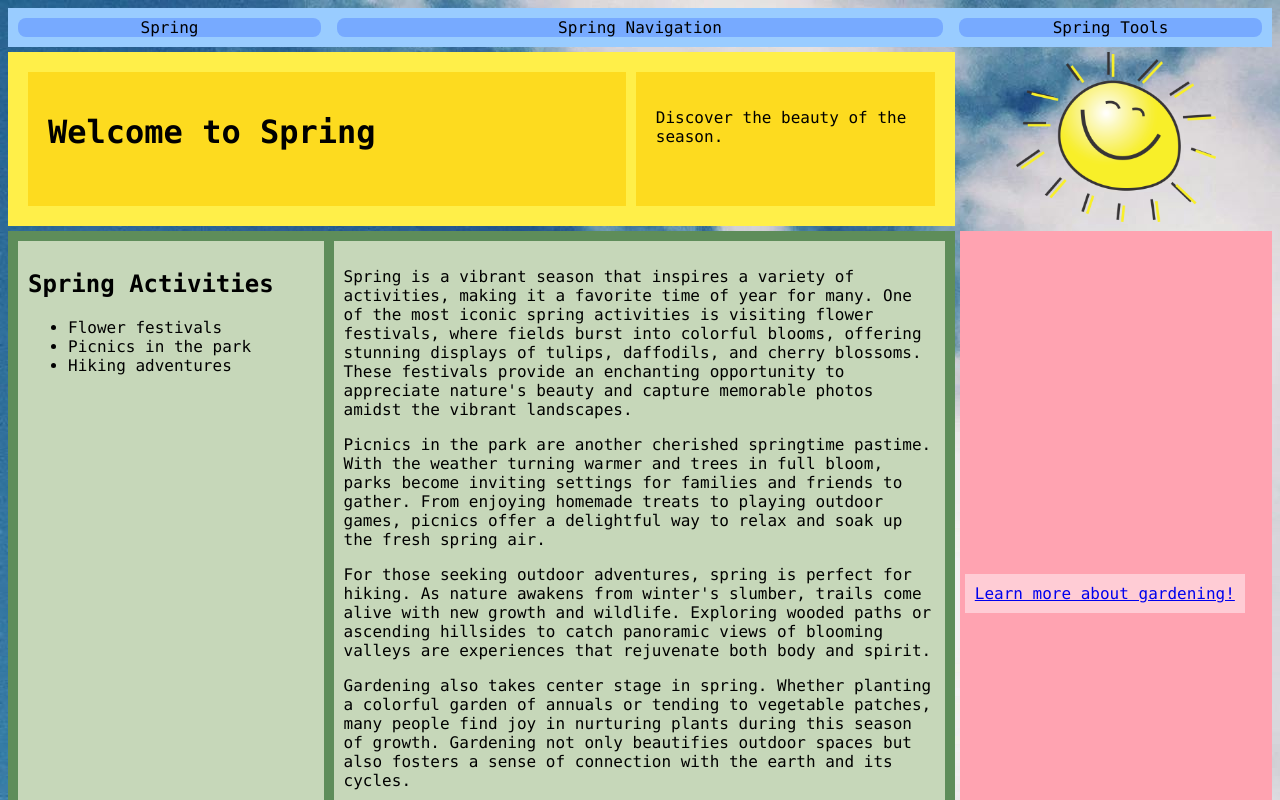
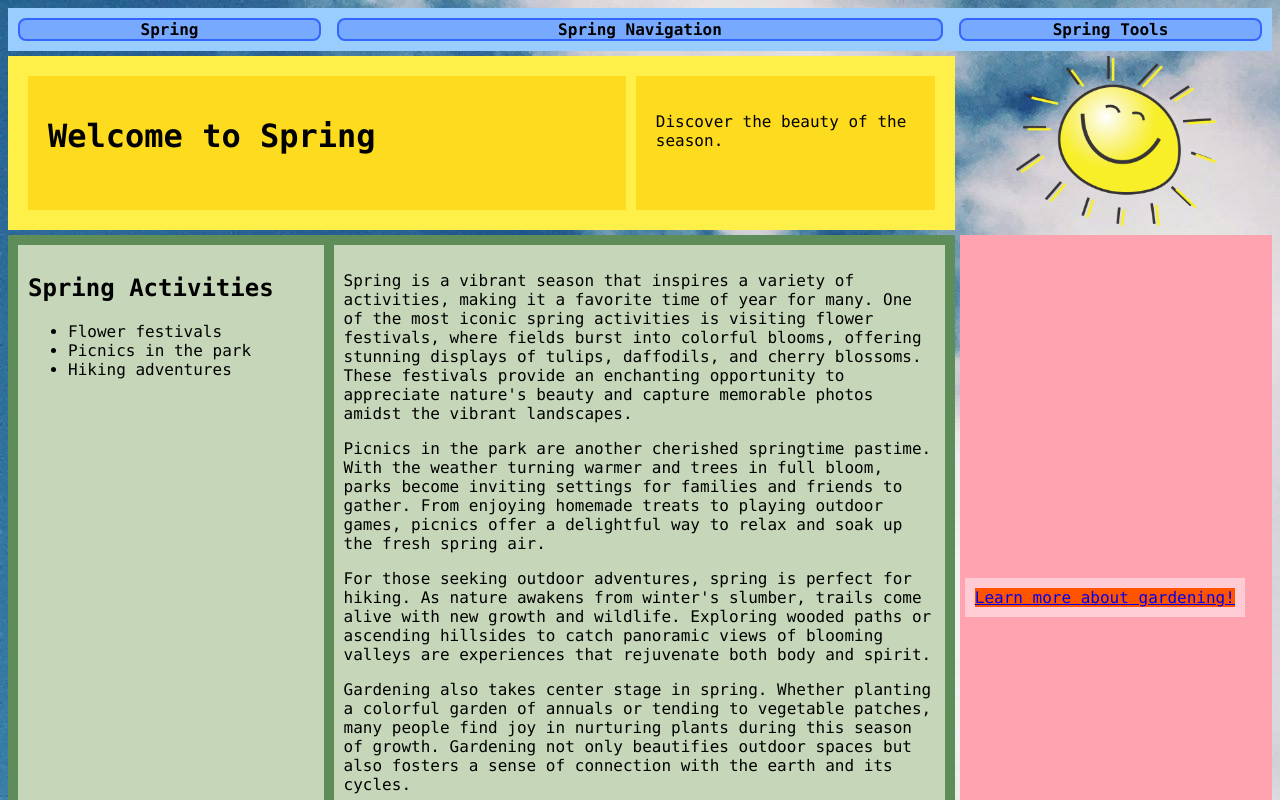
Before and after one commit to bolsteins/WebDevHW2, a plain HTML site: page index.html in a window 1280 px wide. In both pictures the pointer is over the link "Learn more about gardening!". Shown: the top 800 px of the page. Drawn offline with Linux system fonts and the light colour scheme.

Commit message:
hovering

```diff
--- a/hw2.css
+++ b/hw2.css
@@ -32,19 +32,29 @@ header {
         "nav tools";
 }
 
+  /* cursor: pointer; */
+
+
 .brand {
+    border: 2px solid #3366ff;
     background: #77aaff;
+    font-weight: bold;
     border-radius: 8px;
     grid-area: brand;
 }
+
 nav {
+    border: 2px solid #3366ff;
     background: #77aaff;
+    font-weight: bold;
     border-radius: 8px;
     grid-area: nav;
 }
 
 .tools {
+    border: 2px solid #3366ff;
     background: #77aaff;
+    font-weight: bold;
     border-radius: 8px;
     grid-area: tools;
 }
@@ -130,14 +140,13 @@ footer {
             "footer";
     }
 
-    /* change layout for header */
+    /* changing layouts for sections */
     header {
         grid-template-columns: 1fr 2fr 1fr;
         grid-template-areas:
             "brand nav tools";
     }
 
-    /* change layout for hero */
     .hero {
         grid-template-areas:
             "herofeat"
@@ -148,7 +157,6 @@ footer {
         display: block;
     }
 
-    /* change layout for main */
     main {
         grid-template-columns: 3fr 1fr;
         grid-template-areas:
@@ -156,7 +164,6 @@ footer {
             "listing listing";
     }
 
-    /* change sidebar */
     .sidebar {
         background: #ffa3b1;
         padding: 5px;
@@ -187,7 +194,7 @@ footer {
             "footer footer footer footer"
     }
 
-    /* change layout for header */
+    /* changing layouts for sections */
     .hero {
         grid-template-columns: 2fr 1fr;
         grid-template-areas:
@@ -203,7 +210,6 @@ footer {
         display: block;
     }
 
-    /* change layout for main */
     main {
         grid-template-columns: 1fr 2fr;
         grid-template-areas:
@@ -220,6 +226,23 @@ footer {
         display: block;
     }
 
+    /* hovering for desktop */
+    a:hover {
+        background-color: #ff5300;
+    }
+
+    .brand:hover {
+        background-color: #ffef49;
+    }
+
+    nav:hover {
+        background-color: #ffef49;
+    }
+
+    .tools:hover {
+        background-color: #ffef49;
+    }
+
     .sidebar {
         display: block;
         display: flex;
```
